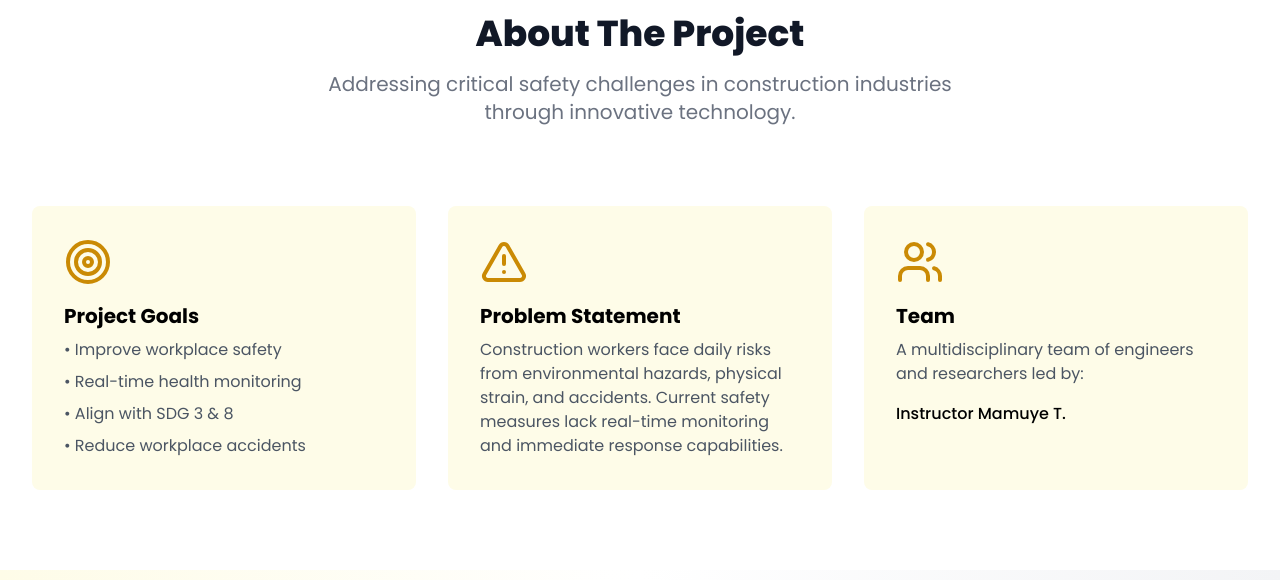
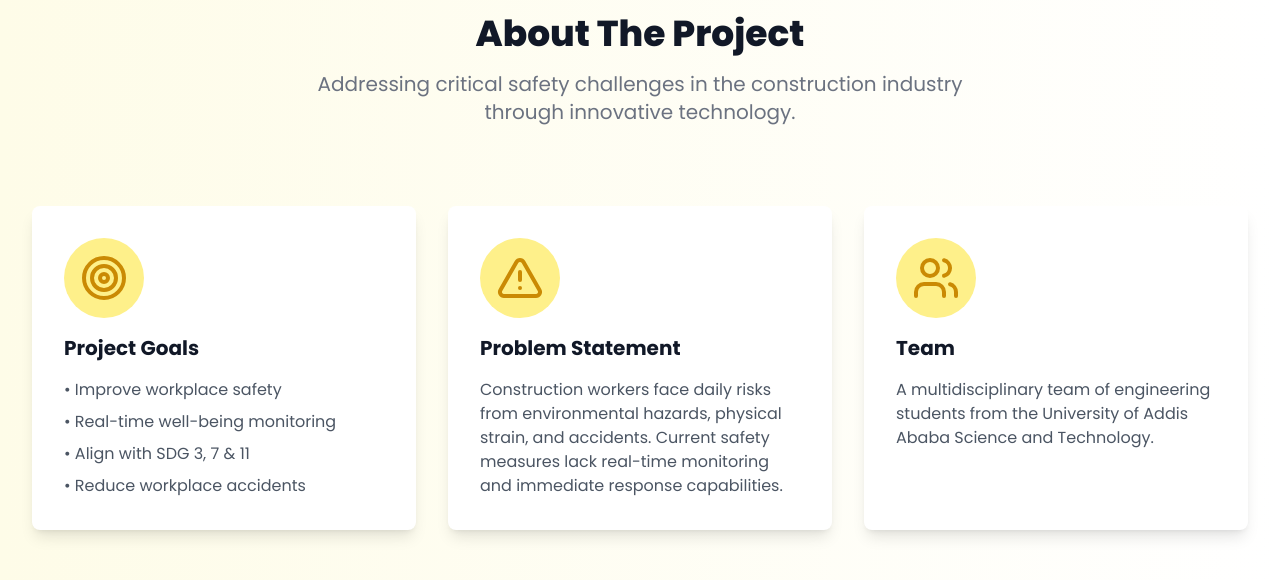
Before and after one commit to Nahom-ketsela/SmartHelmet-LandingPage, a React (Vite) app: page / in a window 1280 px wide. Shown: the part 678-1258 px from the top of the page. Built offline with nearby package versions, Linux system fonts and the light colour scheme.

Commit message:
Imporved About page.

```diff
--- a/src/components/sections/About.tsx
+++ b/src/components/sections/About.tsx
@@ -3,47 +3,53 @@ import { Target, AlertTriangle, Users } from 'lucide-react';
 
 const About = () => {
   return (
-    <section id="about" className="py-20 bg-white">
+    <section id="about" className="py-20 bg-gradient-to-r from-yellow-50 to-white">
       <div className="max-w-7xl mx-auto px-4 sm:px-6 lg:px-8">
         <div className="text-center">
           <h2 className="text-3xl font-extrabold text-gray-900 sm:text-4xl">
             About The Project
           </h2>
           <p className="mt-4 max-w-2xl mx-auto text-xl text-gray-500">
-            Addressing critical safety challenges in construction industries through innovative technology.
+            Addressing critical safety challenges in the construction industry through innovative technology.
           </p>
         </div>
 
         <div className="mt-20">
           <div className="grid grid-cols-1 gap-8 lg:grid-cols-3">
-            <div className="bg-yellow-50 p-8 rounded-lg">
-              <Target className="h-12 w-12 text-yellow-600 mb-4" />
-              <h3 className="text-xl font-bold mb-2">Project Goals</h3>
+            {/* Project Goals */}
+            <div className="bg-white p-8 rounded-lg shadow-lg hover:shadow-xl transform transition-all duration-300 hover:scale-105">
+              <div className="inline-flex p-4 bg-yellow-200 rounded-full mb-4">
+                <Target className="h-12 w-12 text-yellow-600" />
+              </div>
+              <h3 className="text-xl font-bold mb-4 text-gray-900">Project Goals</h3>
               <ul className="space-y-2 text-gray-600">
                 <li>• Improve workplace safety</li>
-                <li>• Real-time health monitoring</li>
-                <li>• Align with SDG 3 & 8</li>
+                <li>• Real-time well-being monitoring</li>
+                <li>• Align with SDG 3, 7 & 11</li>
                 <li>• Reduce workplace accidents</li>
               </ul>
             </div>
 
-            <div className="bg-yellow-50 p-8 rounded-lg">
-              <AlertTriangle className="h-12 w-12 text-yellow-600 mb-4" />
-              <h3 className="text-xl font-bold mb-2">Problem Statement</h3>
+            {/* Problem Statement */}
+            <div className="bg-white p-8 rounded-lg shadow-lg hover:shadow-xl transform transition-all duration-300 hover:scale-105">
+              <div className="inline-flex p-4 bg-yellow-200 rounded-full mb-4">
+                <AlertTriangle className="h-12 w-12 text-yellow-600" />
+              </div>
+              <h3 className="text-xl font-bold mb-4 text-gray-900">Problem Statement</h3>
               <p className="text-gray-600">
-                Construction workers face daily risks from environmental hazards,
-                physical strain, and accidents. Current safety measures lack real-time
-                monitoring and immediate response capabilities.
+                Construction workers face daily risks from environmental hazards, physical strain, and accidents. Current safety measures lack real-time monitoring and immediate response capabilities.
               </p>
             </div>
 
-            <div className="bg-yellow-50 p-8 rounded-lg">
-              <Users className="h-12 w-12 text-yellow-600 mb-4" />
-              <h3 className="text-xl font-bold mb-2">Team</h3>
+            {/* Team */}
+            <div className="bg-white p-8 rounded-lg shadow-lg hover:shadow-xl transform transition-all duration-300 hover:scale-105">
+              <div className="inline-flex p-4 bg-yellow-200 rounded-full mb-4">
+                <Users className="h-12 w-12 text-yellow-600" />
+              </div>
+              <h3 className="text-xl font-bold mb-4 text-gray-900">Team</h3>
               <p className="text-gray-600 mb-4">
-                A multidisciplinary team of engineers and researchers led by:
+                A multidisciplinary team of engineering students from the University of Addis Ababa Science and Technology.
               </p>
-              <p className="font-medium">Instructor Mamuye T.</p>
             </div>
           </div>
         </div>
```
